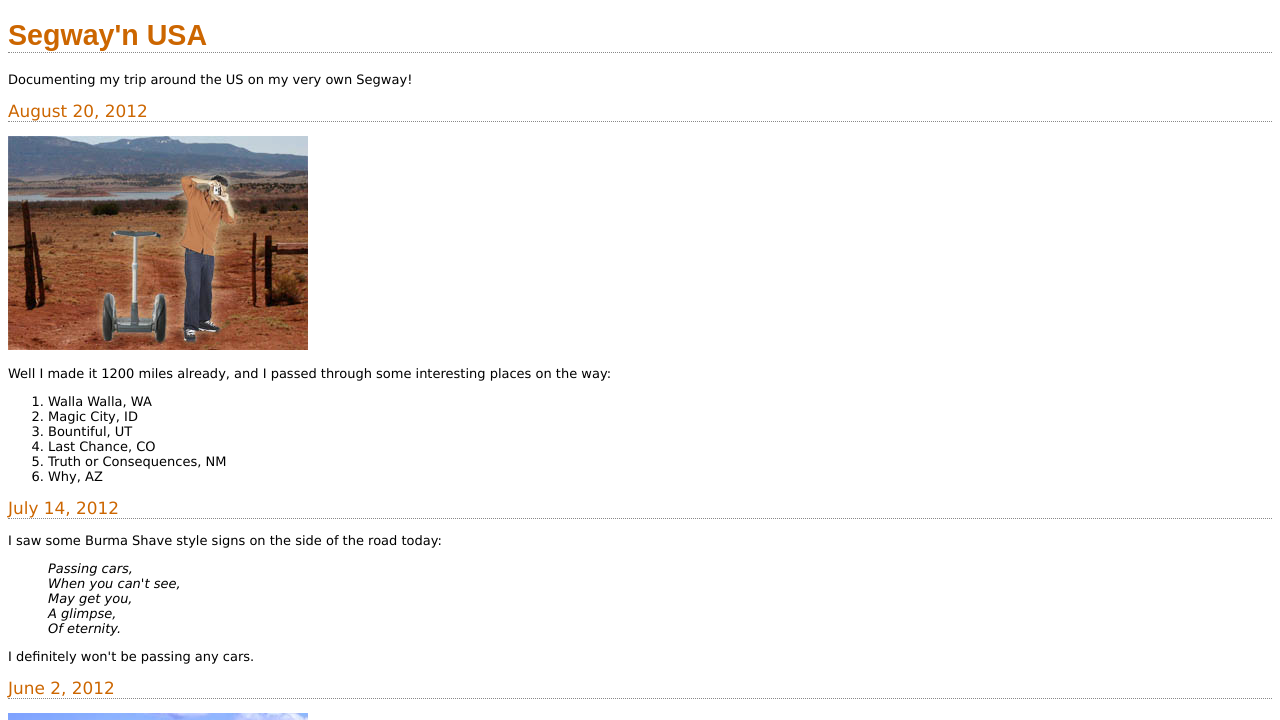
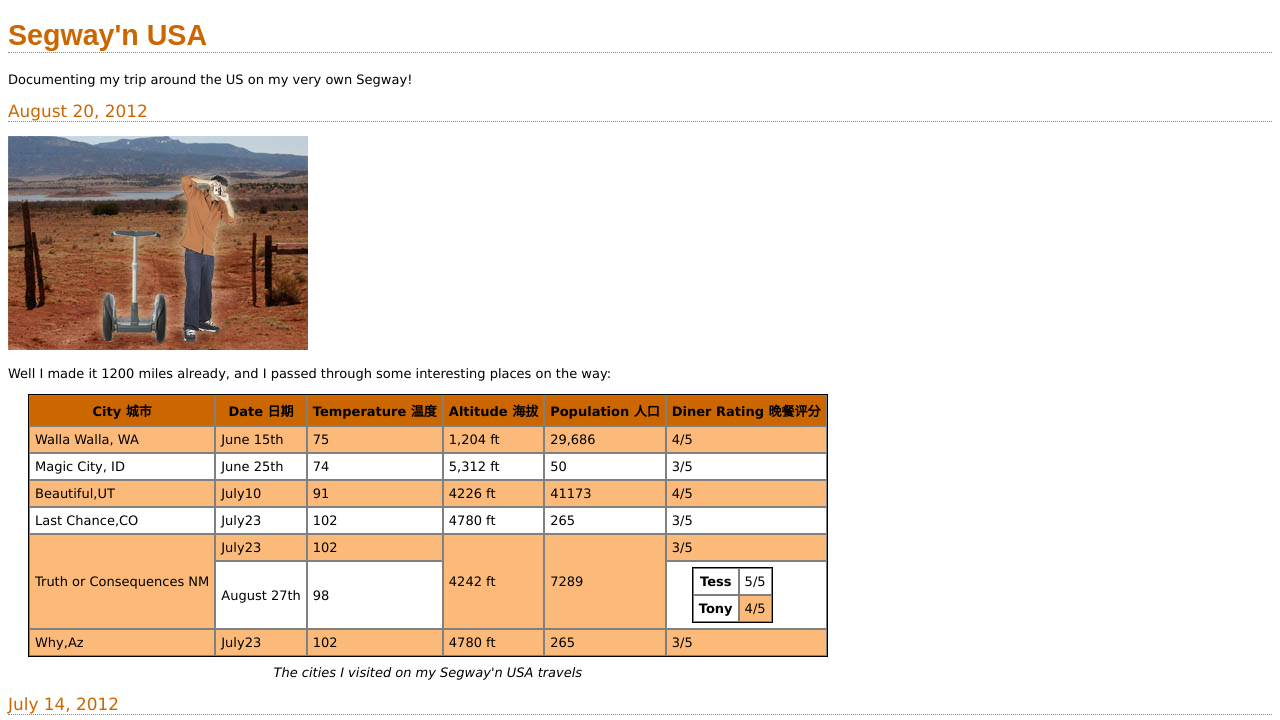
Before and after one commit to shangxiuneng/HFHtmlCSS, a plain HTML site: page chapter13/journal/journal.html in a window 1280 px wide. Shown: the top 720 px of the page. Drawn offline with Linux system fonts and the light colour scheme; a web font is replaced by a local one.

Commit message:
feat: 表格样式

```diff
--- a/chapter13/journal/journal.css
+++ b/chapter13/journal/journal.css
@@ -1,24 +1,67 @@
 @font-face {
-	font-family: "Emblema One";
-	src: url("http://wickedlysmart.com/hfhtmlcss/chapter8/journal/EmblemaOne-Regular.woff"),
-	     url("http://wickedlysmart.com/hfhtmlcss/chapter8/journal/EmblemaOne-Regular.ttf");
+    font-family: "Emblema One";
+    src: url("http://wickedlysmart.com/hfhtmlcss/chapter8/journal/EmblemaOne-Regular.woff"),
+    url("http://wickedlysmart.com/hfhtmlcss/chapter8/journal/EmblemaOne-Regular.ttf");
 }
+
 body {
-  font-family:     Verdana, Geneva, Arial, sans-serif;
-  font-size:       small;
+    font-family: Verdana, Geneva, Arial, sans-serif;
+    font-size: small;
 }
+
 h1, h2 {
-  color:           #cc6600;
-  border-bottom:   thin dotted #888888;
+    color: #cc6600;
+    border-bottom: thin dotted #888888;
 }
+
 h1 {
-  font-family:     "Emblema One", sans-serif;
-  font-size:       220%;
+    font-family: "Emblema One", sans-serif;
+    font-size: 220%;
 }
+
 h2 {
-  font-size:       130%;
-  font-weight:     normal;
+    font-size: 130%;
+    font-weight: normal;
 }
+
 blockquote {
-  font-style:      italic;
+    font-style: italic;
 }
+
+table {
+    margin-left: 20px;
+    margin-right: 20px;
+    border: thin solid black;
+    caption-side: bottom; /*将表格的标题移动到最下方*/
+    border-spacing: 0px;
+}
+
+td, th {
+    border: thin solid gray;
+    padding: 5px;
+}
+
+th {
+    background-color: #cc6600;
+}
+
+tr:nth-child(even) {
+    background-color: #fcba7a;
+}
+
+/* 设置表格标题的样式 */
+caption {
+    font-style: italic;
+    padding-top: 8px;
+}
+
+table table th {
+    background-color: white;
+}
+
+li {
+    list-style-image: url("images/backpack.gif");
+    padding-top: 5px;
+    margin-left: 20px;
+    list-style-position: outside;
+}
--- a/chapter13/journal/journal.html
+++ b/chapter13/journal/journal.html
@@ -3,7 +3,7 @@
 <head>
     <meta charset="utf-8">
     <title>My Trip Around the USA on a Segway</title>
-    <link type="text/css" rel="stylesheet" href="journal.css">
+    <link href="journal.css" rel="stylesheet" type="text/css">
 </head>
 <body>
 
@@ -13,20 +13,97 @@
 </p>
 
 <h2>August 20, 2012</h2>
-    <p><img src="images/segway2.jpg" alt="Me any my Segway in New Mexico"></p>
+<p><img alt="Me any my Segway in New Mexico" src="images/segway2.jpg"></p>
 <p>
     Well I made it 1200 miles already, and I passed
     through some interesting places on the way:
 </p>
-	<ol>
-		<li>Walla Walla, WA</li>
-		<li>Magic City, ID</li>
-		<li>Bountiful, UT</li>
-		<li>Last Chance, CO</li>
-		<li>Truth or Consequences, NM</li>
-		<li>Why, AZ</li>
-	</ol>
+<!--	<ol>-->
+<!--		<li>Walla Walla, WA</li>-->
+<!--		<li>Magic City, ID</li>-->
+<!--		<li>Bountiful, UT</li>-->
+<!--		<li>Last Chance, CO</li>-->
+<!--		<li>Truth or Consequences, NM</li>-->
+<!--		<li>Why, AZ</li>-->
+<!--	</ol>-->
+<table>
+    <caption>
+        The cities I visited on my Segway'n USA travels
+    </caption>
+    <tr>
+        <th>City 城市</th>
+        <th>Date 日期</th>
+        <th>Temperature 温度</th>
+        <th>Altitude 海拔</th>
+        <th>Population 人口</th>
+        <th>Diner Rating 晚餐评分</th>
+    </tr>
+    <tr>
+        <td>Walla Walla, WA</td>
+        <td>June 15th</td>
+        <td>75</td>
+        <td>1,204 ft</td>
+        <td>29,686</td>
+        <td>4/5</td>
+    </tr>
+    <tr>
+        <td>Magic City, ID</td>
+        <td>June 25th</td>
+        <td>74</td>
+        <td>5,312 ft</td>
+        <td>50</td>
+        <td>3/5</td>
+    </tr>
+    <tr>
+        <td>Beautiful,UT</td>
+        <td>July10</td>
+        <td>91</td>
+        <td>4226 ft</td>
+        <td>41173</td>
+        <td>4/5</td>
+    </tr>
+    <tr>
+        <td>Last Chance,CO</td>
+        <td>July23</td>
+        <td>102</td>
+        <td>4780 ft</td>
+        <td>265</td>
+        <td>3/5</td>
+    </tr>
+    <tr>
+        <td rowspan="2">Truth or Consequences NM</td>
+        <td>July23</td>
+        <td>102</td>
+        <td rowspan="2">4242 ft</td>
+        <td rowspan="2">7289</td>
+        <td>3/5</td>
+    </tr>
+    <tr>
 
+        <td>August 27th</td>
+        <td>98</td>
+        <td>
+            <table>
+                <tr>
+                    <th>Tess</th>
+                    <td>5/5</td>
+                </tr>
+                <tr>
+                    <th>Tony</th>
+                    <td>4/5</td>
+                </tr>
+            </table>
+        </td>
+    </tr>
+    <tr>
+        <td>Why,Az</td>
+        <td>July23</td>
+        <td>102</td>
+        <td>4780 ft</td>
+        <td>265</td>
+        <td>3/5</td>
+    </tr>
+</table>
 <h2>July 14, 2012</h2>
 <p>
     I saw some Burma Shave style signs on the side of the
@@ -46,10 +123,10 @@
 </p>
 
 <h2>June 2, 2012</h2>
-    <p><img src="images/segway1.jpg" alt="The first day of the trip"></p>
+<p><img alt="The first day of the trip" src="images/segway1.jpg"></p>
 <p>
-      My first day of the trip!  I can't believe I finally got
-      everything packed and ready to go.  Because I'm on a Segway,
+    My first day of the trip! I can't believe I finally got
+    everything packed and ready to go. Because I'm on a Segway,
     I wasn't able to bring a whole lot with me:
 </p>
 <ul>
@@ -59,7 +136,7 @@
     <li>and a protein bar</li>
 </ul>
 <p>
-       Just the essentials.  As
+    Just the essentials. As
     Lao Tzu would have said, <q>A journey of a
     thousand miles begins with one Segway.</q>
 </p>
```
Also changed, not shown: chapter13/journal/table.html (+20 -7 lines). Lines whose indentation alone changed are shown as unchanged.
